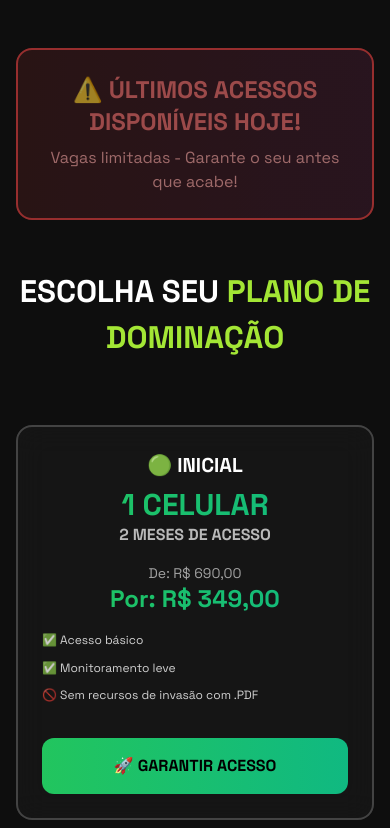
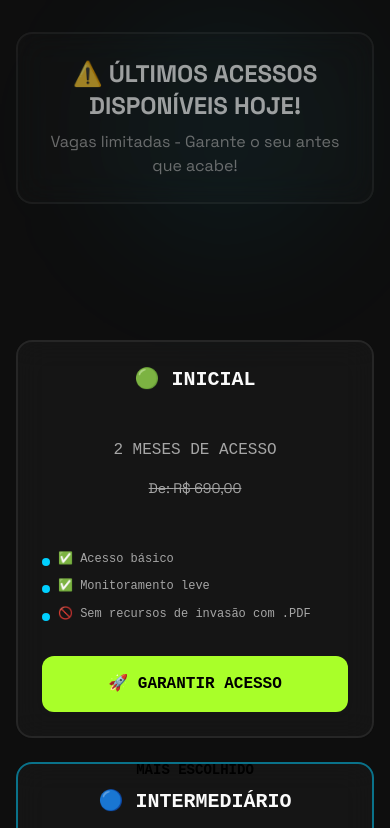
Before and after one commit to saaati/xspy-digital-domination, a React (Vite) app: page / in a window 390 px wide. Shown: the part 3280-4108 px from the top of the page. Built offline with nearby package versions, Linux system fonts and the light colour scheme.

Commit message:
Refactor: Improve plans section
Adjusted the plans section to be more responsive and better aligned on desktop. Verified code for potential issues.

```diff
--- a/src/components/AggressivePlans.tsx
+++ b/src/components/AggressivePlans.tsx
@@ -8,8 +8,7 @@ export const AggressivePlans = () => {
       period: "2 MESES DE ACESSO",
       originalPrice: "R$ 690,00",
       price: "R$ 349,00",
-      color: "from-green-500 to-emerald-500",
-      glow: "green-500",
+      color: "bg-gradient-to-r from-neon-lime to-cyber-cyan",
       features: ["✅ Acesso básico", "✅ Monitoramento leve", "🚫 Sem recursos de invasão com .PDF"],
       link: "https://www.asaas.com/c/fhfuz84psxlqcj66"
     },
@@ -19,8 +18,7 @@ export const AggressivePlans = () => {
       period: "3 MESES DE ACESSO",
       originalPrice: "R$ 949,00",
       price: "R$ 449,00",
-      color: "from-blue-500 to-cyan-500",
-      glow: "blue-500",
+      color: "bg-gradient-to-r from-cyber-cyan to-neon-lime",
       inheritedFrom: "Todas as funções do Plano Inicial +",
       features: ["✅ Inclui método de infecção via .PDF", "✅ Acesso completo ao painel de controle", "✅ Suporte padrão via chat"],
       link: "https://www.asaas.com/c/jwplviezr8preie4",
@@ -32,8 +30,7 @@ export const AggressivePlans = () => {
       period: "6 MESES DE ACESSO",
       originalPrice: "R$ 1.390,00",
       price: "R$ 690,00",
-      color: "from-yellow-500 to-orange-500",
-      glow: "yellow-500",
+      color: "bg-gradient-to-r from-gold-vip to-neon-lime",
       inheritedFrom: "Todas as funções do Plano Intermediário +",
       features: ["✅ Método completo com .PDF infectável", "✅ Atendimento prioritário", "✅ Servidores robustos — sem delay", "✅ Informações em tempo real", "✅ Relatórios detalhados e atualizações"],
       link: "https://www.asaas.com/c/s7do2fes7qqj41fn"
@@ -44,8 +41,7 @@ export const AggressivePlans = () => {
       period: "12 MESES DE ACESSO",
       originalPrice: "R$ 3.490,00",
       price: "R$ 1.690,00",
-      color: "from-red-500 to-pink-500",
-      glow: "red-500",
+      color: "bg-gradient-to-r from-alert-red to-plasma-purple",
       inheritedFrom: "Todas as funções do Plano Avançado +",
       features: ["🔥 Pacote mais completo e poderoso", "✅ Infecção avançada (PDF + Weblink + Spoofing)", "✅ Acesso instantâneo com servidores dedicados", "✅ Painel com inteligência artificial de análise", "✅ Suporte VIP 24h via WhatsApp", "✅ Relatórios forenses + backups automáticos", "✅ Atualizações gratuitas incluídas", "✅ Assistência técnica remota"],
       link: "https://www.asaas.com/c/s7do2fes7qqj41fn",
@@ -54,54 +50,63 @@ export const AggressivePlans = () => {
   ]
 
   return (
-    <section id="planos" className="py-20 px-4 relative">
-      {/* Urgency Banner */}
-      <div className="max-w-4xl mx-auto mb-12">
-        <div className="bg-gradient-to-r from-red-500/20 to-pink-500/20 border-2 border-red-500 rounded-2xl p-6 text-center animate-pulse">
-          <h2 className="text-2xl font-black text-red-400 mb-2">
-            ⚠️ ÚLTIMOS ACESSOS DISPONÍVEIS HOJE!
-          </h2>
-          <p className="text-red-300">Vagas limitadas - Garante o seu antes que acabe!</p>
-        </div>
+    <section id="planos" className="py-16 md:py-24 relative overflow-hidden">
+      {/* Background Effects */}
+      <div className="absolute inset-0">
+        <div className="absolute top-10 left-1/4 w-64 h-64 bg-cyber-cyan/5 rounded-full blur-3xl animate-float" />
+        <div className="absolute bottom-10 right-1/4 w-48 h-48 bg-neon-lime/5 rounded-full blur-3xl animate-float delay-1000" />
       </div>
 
-      <div className="max-w-6xl mx-auto">
+      <div className="container mx-auto px-4 relative z-10">
+        {/* Urgency Banner */}
+        <div className="max-w-4xl mx-auto mb-12">
+          <div className="glass-dark border-2 border-alert-red/50 rounded-2xl p-6 text-center animate-pulse">
+            <h2 className="text-2xl font-black text-alert-red mb-2">
+              ⚠️ ÚLTIMOS ACESSOS DISPONÍVEIS HOJE!
+            </h2>
+            <p className="text-muted-foreground">Vagas limitadas - Garante o seu antes que acabe!</p>
+          </div>
+        </div>
+
         {/* Title */}
         <div className="text-center mb-16">
-          <h2 className="text-impact text-white mb-4">
-            ESCOLHA SEU <span className="text-lime-400">PLANO DE DOMINAÇÃO</span>
+          <h2 className="text-responsive-lg font-tech font-black bg-gradient-primary bg-clip-text text-transparent mb-4">
+            ESCOLHA SEU <span className="bg-gradient-secondary bg-clip-text text-transparent">PLANO DE DOMINAÇÃO</span>
           </h2>
         </div>
 
-        {/* Plans Grid */}
-        <div className="grid grid-cols-1 lg:grid-cols-2 xl:grid-cols-4 gap-6 lg:gap-8">
+        {/* Plans Grid - Responsive and aligned */}
+        <div className="grid grid-cols-1 md:grid-cols-2 lg:grid-cols-4 gap-6 lg:gap-8 max-w-7xl mx-auto">
           {plans.map((plan, index) => (
             <div
               key={index}
-              className={`relative glass-dark p-6 lg:p-8 rounded-2xl border-2 transition-all duration-300 hover-scale flex flex-col h-full ${
+              className={`relative glass-dark p-6 lg:p-8 rounded-2xl border-2 transition-all duration-500 hover:scale-105 group flex flex-col h-full ${
                 plan.popular
-                  ? "border-lime-500 shadow-2xl shadow-lime-500/20"
-                  : "border-white/20 hover:border-lime-400/50"
+                  ? "border-cyber-cyan/50 shadow-glow-primary"
+                  : "border-border hover:border-cyber-cyan/50 hover:shadow-glow-primary"
               }`}
             >
               {/* Popular Badge */}
               {plan.popular && (
-                <div className="absolute -top-4 left-1/2 -translate-x-1/2 bg-gradient-to-r from-lime-500 to-green-500 text-black font-black px-6 py-2 rounded-full text-sm">
+                <div className="absolute -top-3 left-1/2 -translate-x-1/2 bg-gradient-primary px-6 py-2 rounded-full text-primary-foreground font-tech font-bold text-sm shadow-glow-primary">
                   MAIS ESCOLHIDO
                 </div>
               )}
 
-              <div className="text-center space-y-4 lg:space-y-6 flex-1 flex flex-col">
+              {/* Hover Effect */}
+              <div className="absolute inset-0 bg-gradient-to-br from-cyber-cyan/5 to-neon-lime/5 opacity-0 group-hover:opacity-100 transition-opacity duration-500 rounded-2xl" />
+
+              <div className="relative z-10 text-center space-y-4 lg:space-y-6 flex-1 flex flex-col">
                 {/* Plan Header */}
                 <div className="flex-shrink-0">
-                  <h3 className="text-xl lg:text-2xl font-black text-white mb-2">{plan.name}</h3>
-                  <div className={`text-3xl lg:text-4xl font-black bg-gradient-to-r ${plan.color} bg-clip-text text-transparent`}>
+                  <h3 className="text-xl lg:text-2xl font-tech font-bold text-foreground mb-2">{plan.name}</h3>
+                  <div className={`text-3xl lg:text-4xl font-tech font-black ${plan.color} bg-clip-text text-transparent`}>
                     {plan.devices}
                   </div>
-                  <p className="text-white/70 text-base lg:text-lg font-bold">{plan.period}</p>
-                  <div className="mt-4">
-                    <p className="text-white/60 text-sm">De: {plan.originalPrice}</p>
-                    <div className={`text-2xl lg:text-3xl font-black bg-gradient-to-r ${plan.color} bg-clip-text text-transparent`}>
+                  <p className="text-muted-foreground text-base lg:text-lg font-mono">{plan.period}</p>
+                  <div className="mt-4 space-y-1">
+                    <p className="text-muted-foreground text-sm line-through">De: {plan.originalPrice}</p>
+                    <div className={`text-2xl lg:text-3xl font-tech font-black ${plan.color} bg-clip-text text-transparent`}>
                       Por: {plan.price}
                     </div>
                   </div>
@@ -110,7 +115,7 @@ export const AggressivePlans = () => {
                 {/* Inherited Features */}
                 {plan.inheritedFrom && (
                   <div className="flex-shrink-0">
-                    <p className="text-white/60 text-xs lg:text-sm font-semibold border-b border-white/20 pb-2 mb-3">
+                    <p className="text-muted-foreground text-xs lg:text-sm font-semibold border-b border-border pb-2 mb-3">
                       {plan.inheritedFrom}
                     </p>
                   </div>
@@ -120,7 +125,8 @@ export const AggressivePlans = () => {
                 <div className="space-y-2 lg:space-y-3 flex-1 text-left">
                   {plan.features.map((feature, idx) => (
                     <div key={idx} className="flex items-start gap-2 lg:gap-3">
-                      <span className="text-white/80 text-xs lg:text-sm leading-relaxed">{feature}</span>
+                      <div className="w-2 h-2 bg-cyber-cyan rounded-full flex-shrink-0 mt-2" />
+                      <span className="text-muted-foreground text-xs lg:text-sm leading-relaxed font-mono">{feature}</span>
                     </div>
                   ))}
                 </div>
@@ -128,11 +134,8 @@ export const AggressivePlans = () => {
                 {/* CTA Button */}
                 <div className="flex-shrink-0 mt-auto pt-4">
                   <Button
-                    className={`w-full bg-gradient-to-r ${plan.color} text-black font-black text-base lg:text-lg py-4 lg:py-6 h-auto rounded-xl hover-scale`}
+                    className={`w-full ${plan.color} text-black font-tech font-bold text-base lg:text-lg py-4 lg:py-6 h-auto rounded-xl transition-all duration-300 hover:scale-105 shadow-glow-primary`}
                     onClick={() => window.open(plan.link, '_blank')}
-                    style={{
-                      boxShadow: `0 0 20px hsl(var(--${plan.glow}) / 0.4)`
-                    }}
                   >
                     🚀 GARANTIR ACESSO
                   </Button>
```
